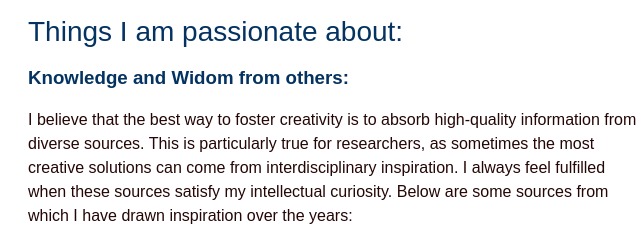
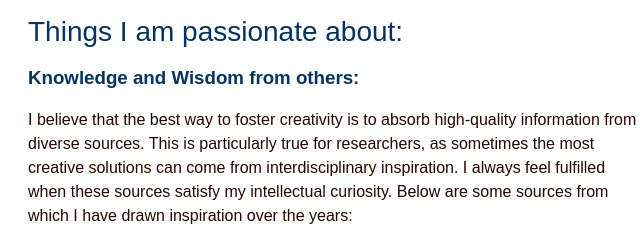
Before and after one commit to weifanwu/weifan-weblog, a plain HTML site: page index.html in a window 1280 px wide. Shown: the part 365-603 px from the top of the page, 462-1102 px from the left. Drawn offline with nearby package versions, Linux system fonts and the light colour scheme; some icons are missing.

Commit message:
fixed typo

```diff
--- a/index.html
+++ b/index.html
@@ -159,7 +159,7 @@
           不完美的观点是我们找到真理的唯一途径。最后借用许知远的一句话 “我将带着顽固的偏见与这个时代碰撞，等待这些偏见被打破或者再次印证。”。
         </p>
         <h1>Things I am passionate about:</h1>
-        <h3>Knowledge and Widom from others:</h3>
+        <h3>Knowledge and Wisdom from others:</h3>
         <p>I believe that the best way to foster creativity is to absorb high-quality information from diverse sources. This is particularly true for researchers, as sometimes the most creative solutions can come from interdisciplinary inspiration. I always feel fulfilled when these sources satisfy my intellectual curiosity. Below are some sources from which I have drawn inspiration over the years:</p>
         <ul>
           <li>Books</li>
```
